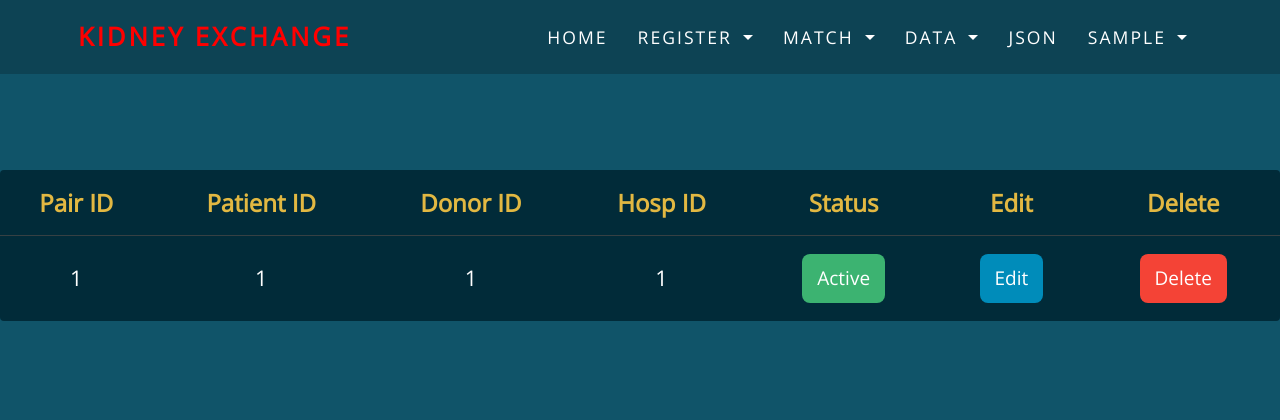
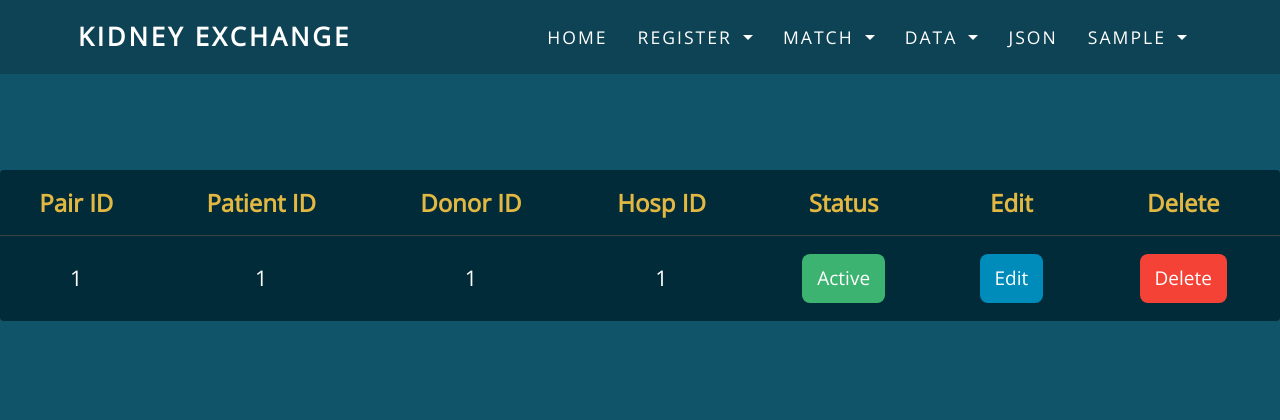
Before and after one commit to siv2r/kidney-exchange, a PHP site: page /pages/dataOverview.php in a window 1280 px wide, with the pointer over the restyled element. Shown: the top 420 px of the page. Run offline with PHP 8.4, Linux system fonts and the light colour scheme; the visitor is signed in with stand-in values (Sample User, id 1); tables that the repository leaves empty or names only in its code hold one stand-in row (values such as "Sample post").

Commit message:
removed red color from hover (#229)

```diff
--- a/templates/navBar.php
+++ b/templates/navBar.php
@@ -32,7 +32,7 @@ if (!isset($_SESSION)) {
   }
 .navbar-brand:hover
 {
-  color: red;
+  color: #fff;
 }
 .nav-item .nav-link , .dropdown-item
 {
```
